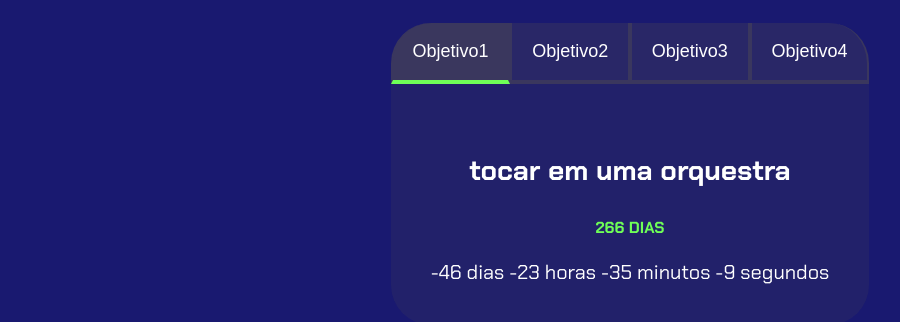
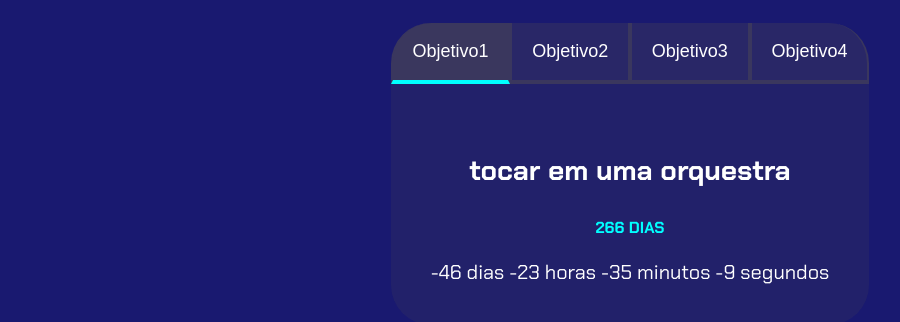
Before and after one commit to miusicos/projeto_de_vida, a plain HTML site: page index.html in a window 1280 px wide. Shown: the part 80-402 px from the top of the page, without its empty margins (10-910 px from the left). Drawn offline with Linux system fonts and the light colour scheme.

Commit message:
Update style.css

```diff
--- a/style.css
+++ b/style.css
@@ -3,7 +3,7 @@
 
 :root {
     --cor-de-fundo: #191970;
-    --verde: #6FFF57;
+    --verde: #00FFFF;
     --branco: #FFFFFF;
     --botao-ativo: #3A375E;
     --botao-inativo: rgba(58, 55, 94, 0.5);
```
